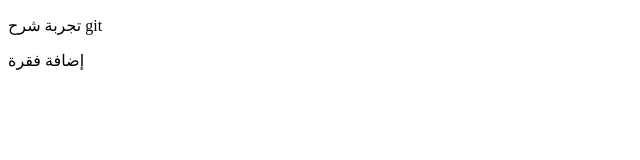
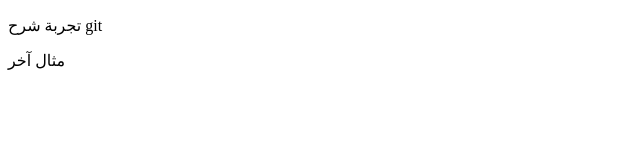
Before and after one commit to SarahAlhumud/GitWorkshop, a plain HTML site: page index.html in a window 1280 px wide. Shown: the full height of the page, 0-640 px from the left. Drawn offline with Linux system fonts and the light colour scheme.

Commit message:
Update index.html
Another example.

```diff
--- a/index.html
+++ b/index.html
@@ -6,6 +6,6 @@
   </head>
   <body>
     <p> تجربة شرح git</p>
-    <p> إضافة فقرة</p>
+    <p> مثال آخر </p>
   </body>
 </html>
```
